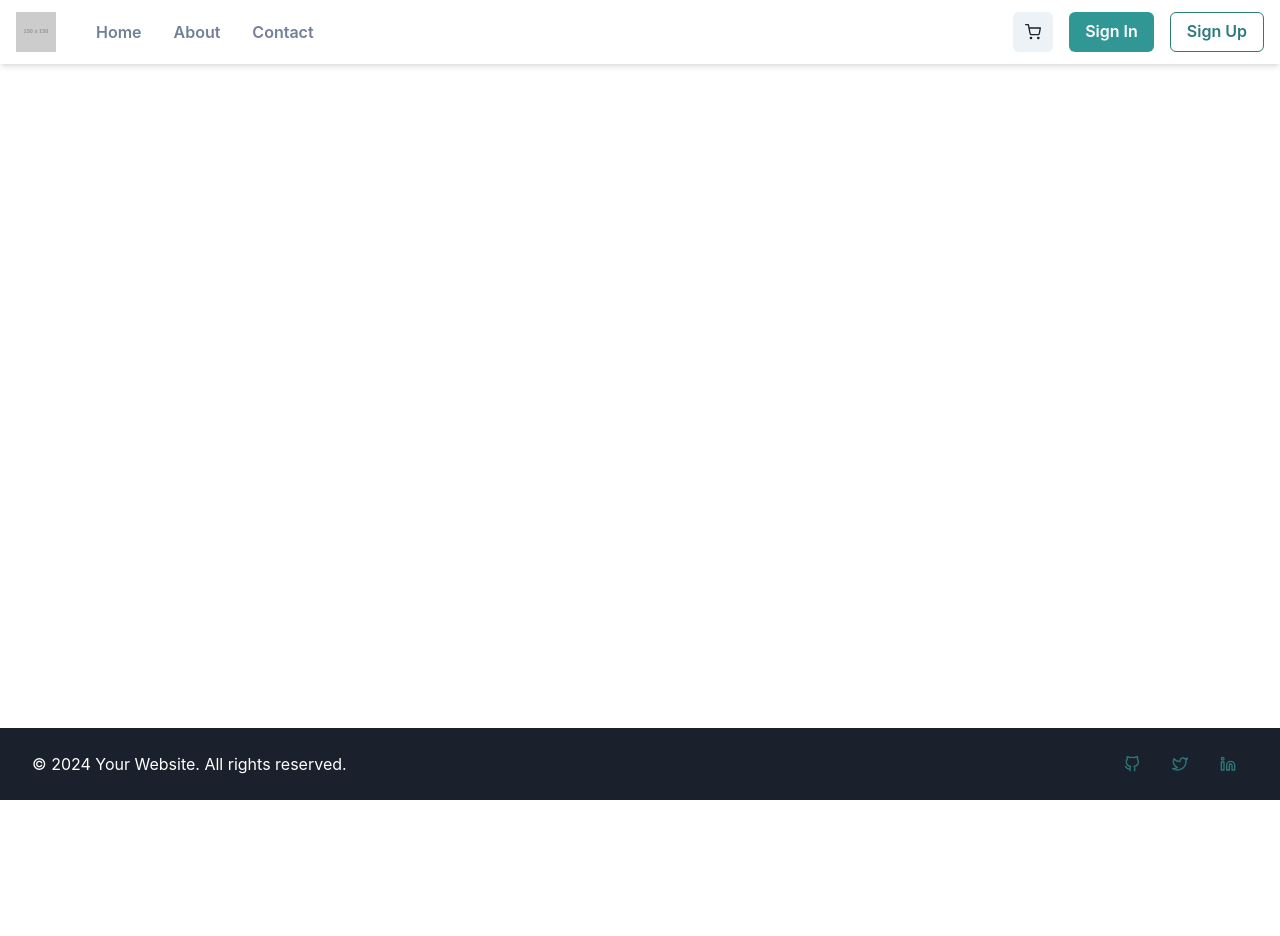
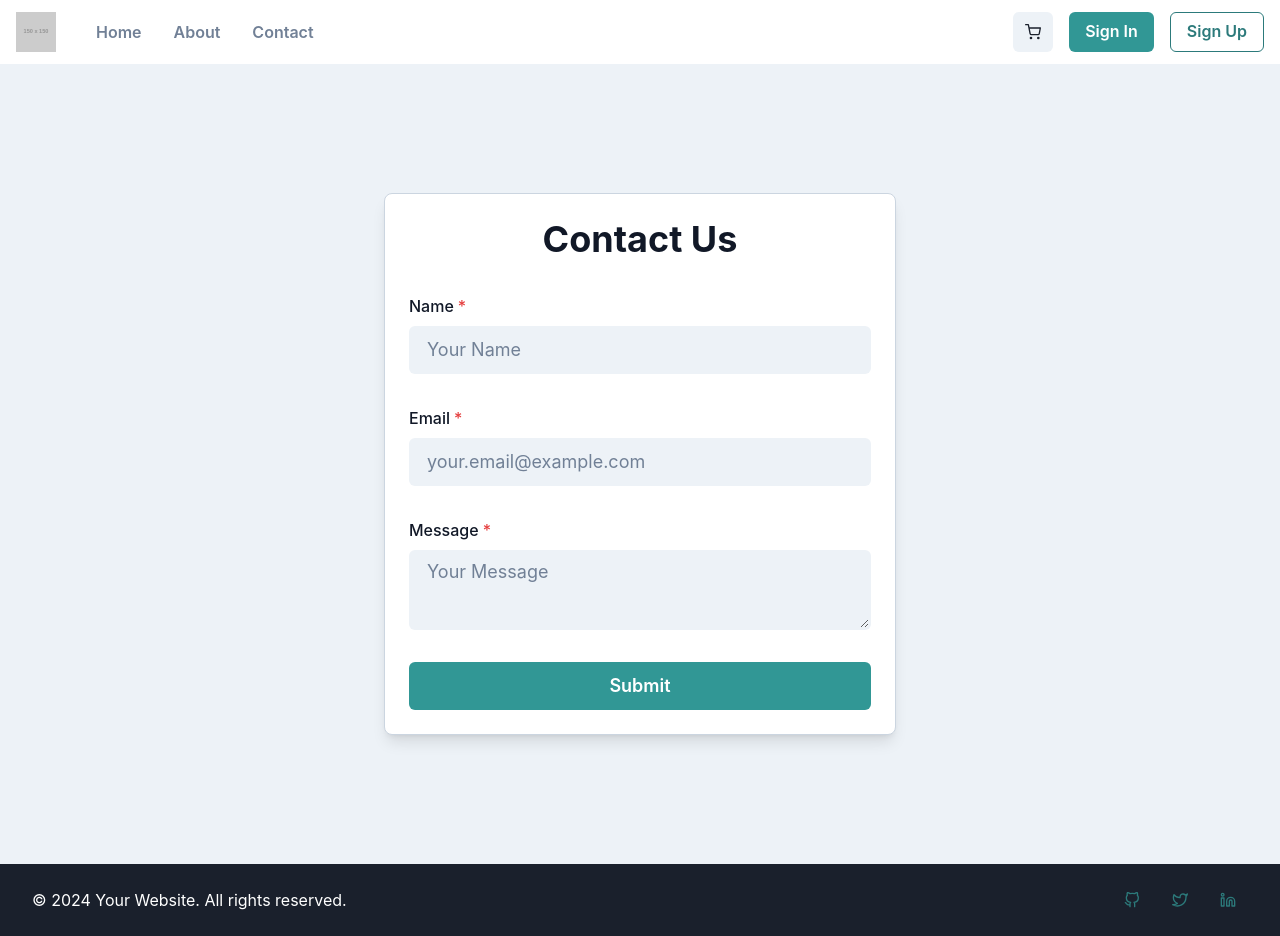
Before and after one commit to DivyanshuRawatDev/Ecomm-frontend, a React (Create React App) app: page /contact in a window 1280 px wide. Before the commit the page ends 800 px from the top, so only its background shows below. Built offline with nearby package versions, Linux system fonts and the light colour scheme.

Commit message:
Add about and contact section

```diff
--- a/src/App.js
+++ b/src/App.js
@@ -8,6 +8,8 @@ import Signup from "./pages/Signup";
 import Footer from "./components/footer/Footer";
 import CartPage from "./pages/CartPage";
 import ProtectedRoute from "./utils/ProtectedRoutes";
+import About from "./pages/About";
+import Contact from "./pages/Contact";
 function App() {
   return (
     <ChakraProvider>
@@ -18,7 +20,8 @@ function App() {
             <Route path="/" element={<Products />} />
             <Route path="/login" element={<LoginPage />} />
             <Route path="/signup" element={<Signup />} />
-
+            <Route path="/about" element={<About />} />
+            <Route path="/contact" element={<Contact />} />
             <Route
               path="/cart"
               element={
--- /dev/null
+++ b/src/pages/About.jsx
@@ -0,0 +1,39 @@
+import React from 'react';
+import { Box, Flex, Image, Text, useColorModeValue, VStack } from '@chakra-ui/react';
+
+const About = () => {
+  return (
+    <Box
+      minHeight="100vh"
+      bg={useColorModeValue('gray.100', 'gray.900')}
+      className="flex items-center justify-center p-8"
+    >
+      <VStack spacing={8} className="w-full max-w-4xl">
+        <Image
+          src="https://i.ibb.co/gPcm5Xd/me.png"
+          alt="Founder"
+          className="rounded-full shadow-md"
+          boxSize={{ base: '200px', md: '300px' }}
+        />
+        <Box textAlign="center">
+          <Text fontSize={{ base: '2xl', md: '4xl' }} fontWeight="bold" className="text-gray-800 dark:text-gray-300">
+             Divyanshu Rawat
+          </Text>
+          <Text mt={2} fontSize={{ base: 'lg', md: 'xl' }} className="text-gray-600 dark:text-gray-400">
+            Founder & CEO
+          </Text>
+        </Box>
+        <Box textAlign="center" maxWidth="800px">
+          <Text fontSize={{ base: 'md', md: 'lg' }} className="text-gray-600 dark:text-gray-400">
+            Our company, founded by Divyanshu Rawat, is committed to delivering the best products
+            and services to our customers. With a passion for innovation and a dedication to
+            quality, we strive to exceed expectations and set new standards in our industry.
+            Join us on our journey to make the world a better place, one step at a time.
+          </Text>
+        </Box>
+      </VStack>
+    </Box>
+  );
+};
+
+export default About;
--- a/src/pages/CartPage.jsx
+++ b/src/pages/CartPage.jsx
@@ -11,6 +11,7 @@ import {
 } from "@chakra-ui/react";
 import { useDispatch, useSelector } from "react-redux";
 import { fetchCartProduct, deleteCartProduct } from "../redux/slices/cartSlice";
+import { toast } from "react-toastify";
 
 const CartPage = () => {
   const dispatch = useDispatch();
@@ -30,7 +31,9 @@ const CartPage = () => {
   };
 
   const handleDeleteCartProduct = (productId) => {
-    dispatch(deleteCartProduct(productId));
+    dispatch(deleteCartProduct(productId)).then((action)=>{
+      toast.success("Product Deleted")
+    });
   };
 
   return (
--- /dev/null
+++ b/src/pages/Contact.jsx
@@ -0,0 +1,80 @@
+import React from 'react';
+import {
+  Box,
+  Flex,
+  Heading,
+  VStack,
+  FormControl,
+  FormLabel,
+  Input,
+  Textarea,
+  Button,
+  useColorModeValue,
+} from '@chakra-ui/react';
+
+const Contact = () => {
+  return (
+    <Box
+      minHeight="100vh"
+      bg={useColorModeValue('gray.100', 'gray.900')}
+      className="flex items-center justify-center p-8"
+    >
+      <VStack
+        spacing={8}
+        className="w-full max-w-lg p-6 rounded-lg shadow-lg border"
+        borderColor={useColorModeValue('gray.300', 'gray.700')}
+        bg={useColorModeValue('white', 'gray.800')}
+      >
+        <Heading as="h1" size="xl" className="text-gray-900 dark:text-gray-400">
+          Contact Us
+        </Heading>
+        <FormControl id="name" isRequired>
+          <FormLabel className="text-gray-900 dark:text-gray-200">Name</FormLabel>
+          <Input
+            placeholder="Your Name"
+            className="bg-gray-100 dark:bg-gray-700"
+            size="lg"
+            variant="filled"
+            focusBorderColor="teal.400"
+            _placeholder={{ color: 'gray.500' }}
+          />
+        </FormControl>
+        <FormControl id="email" isRequired>
+          <FormLabel className="text-gray-900 dark:text-gray-200">Email</FormLabel>
+          <Input
+            type="email"
+            placeholder="your.email@example.com"
+            className="bg-gray-100 dark:bg-gray-700"
+            size="lg"
+            variant="filled"
+            focusBorderColor="teal.400"
+            _placeholder={{ color: 'gray.500' }}
+          />
+        </FormControl>
+        <FormControl id="message" isRequired>
+          <FormLabel className="text-gray-900 dark:text-gray-200">Message</FormLabel>
+          <Textarea
+            placeholder="Your Message"
+            className="bg-gray-100 dark:bg-gray-700"
+            size="lg"
+            variant="filled"
+            focusBorderColor="teal.400"
+            _placeholder={{ color: 'gray.500' }}
+          />
+        </FormControl>
+        <Button
+          colorScheme="teal"
+          size="lg"
+          className="w-full"
+          _hover={{
+            bg: 'teal.500',
+          }}
+        >
+          Submit
+        </Button>
+      </VStack>
+    </Box>
+  );
+};
+
+export default Contact;
```
